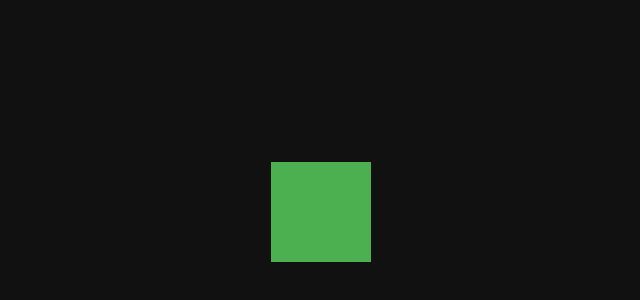
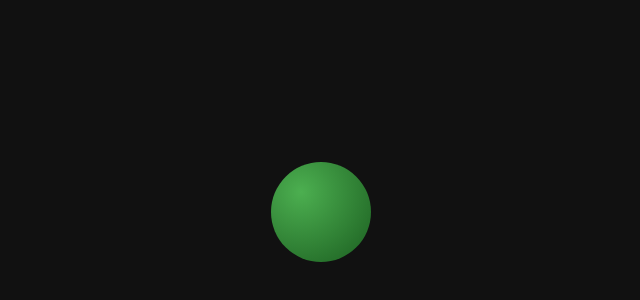
Before and after one commit to pacharars/personal_website, a plain HTML site: page index.html in a window 1280 px wide. Shown: the part 188-488 px from the top of the page, without its empty margins (319-959 px from the left). Drawn offline with Linux system fonts and the light colour scheme.

Commit message:
Update index.html

```diff
--- a/index.html
+++ b/index.html
@@ -3,35 +3,42 @@
 <head>
   <meta charset="UTF-8" />
   <meta name="viewport" content="width=device-width, initial-scale=1.0" />
-  <title>Spinning Square</title>
+  <title>Spinning Sphere</title>
   <style>
     body {
       margin: 0;
       height: 100vh;
-      background-color: #111;
+      background: #111;
       display: flex;
       align-items: center;
       justify-content: center;
     }
 
-    .square {
+    .sphere {
       width: 100px;
       height: 100px;
-      background-color: #4caf50;
-      animation: spin 10s linear infinite;
+      border-radius: 50%;
+      background: radial-gradient(circle at 30% 30%, #4caf50, #1b5e20);
+      animation: spin 5s linear infinite;
     }
 
     @keyframes spin {
       from {
-        transform: rotate(0deg);
+        transform: rotateY(0deg);
       }
       to {
-        transform: rotate(360deg);
+        transform: rotateY(360deg);
       }
+    }
+
+    /* Optional 3D effect support */
+    .sphere {
+      transform-style: preserve-3d;
+      perspective: 800px;
     }
   </style>
 </head>
 <body>
-  <div class="square"></div>
+  <div class="sphere"></div>
 </body>
 </html>
```
